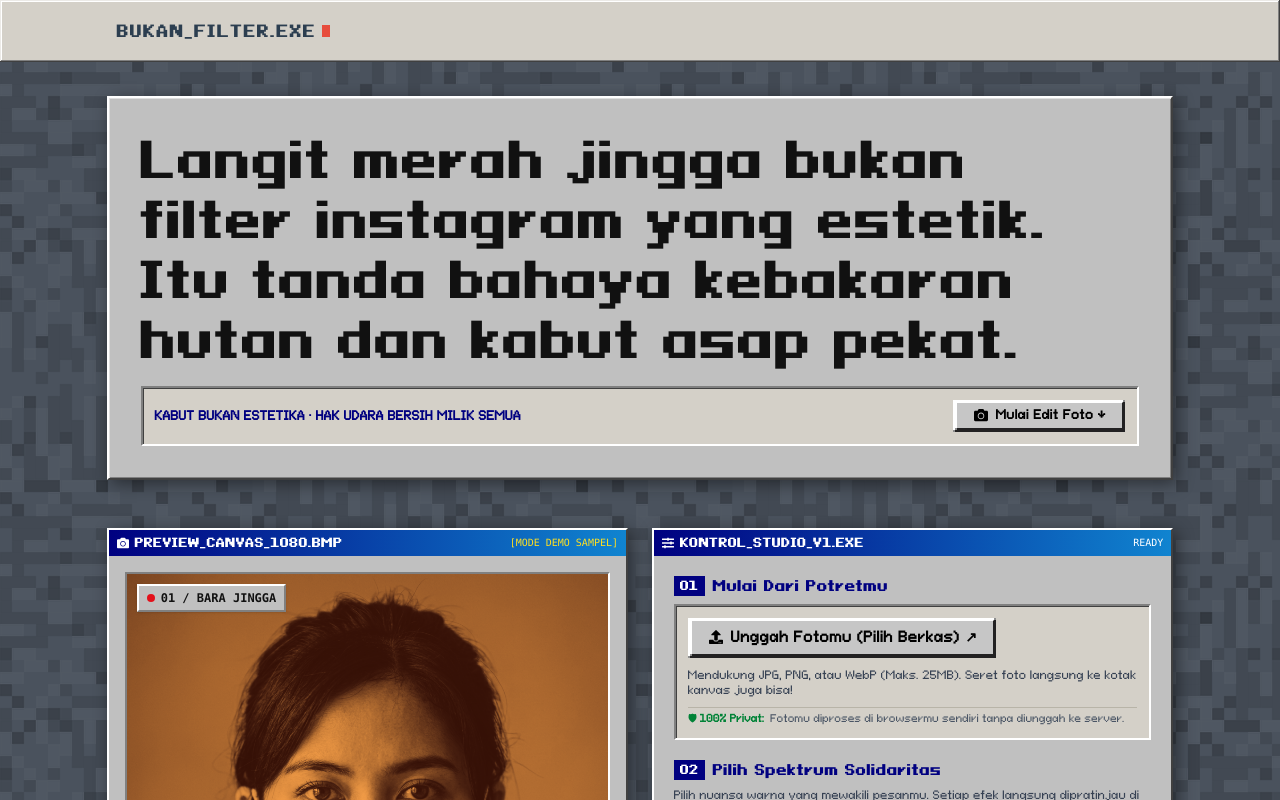
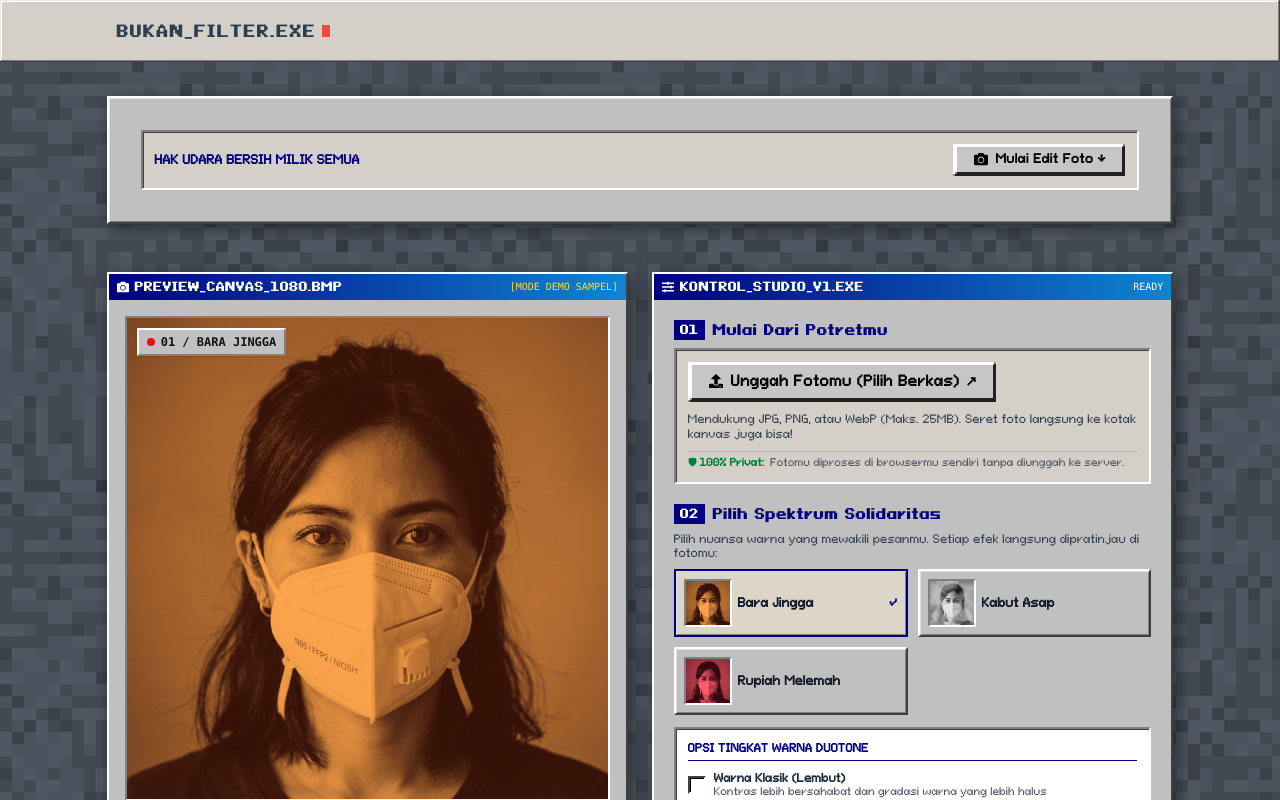
Before and after one commit to tawakalmit/bukan-filter, a Next.js app: page / in a window 1280 px wide. Shown: the top 800 px of the page. Built offline with nearby package versions, Linux system fonts and the light colour scheme.

Commit message:
feat: update banner text and comment out heading in main page

```diff
--- a/src/app/page.tsx
+++ b/src/app/page.tsx
@@ -282,13 +282,13 @@ export default function HomePage() {
                 <span>1 FOTO PROFIL · 1 SERUAN KEBERSAMAAN</span>
               </div> */}
 
-              <h1 className="text-2xl md:text-4xl lg:text-5xl font-extrabold text-[#111] leading-tight pixelbold">
+              {/* <h1 className="text-2xl md:text-4xl lg:text-5xl font-extrabold text-[#111] leading-tight pixelbold">
                 Langit merah jingga bukan filter instagram yang estetik. Itu tanda bahaya kebakaran hutan dan kabut asap pekat.
-              </h1>
+              </h1> */}
 
               <div className="win-inset-gray p-3 flex items-center justify-between flex-wrap gap-3">
                 <div className="text-xs font-bold text-[#000080]">
-                  KABUT BUKAN ESTETIKA · HAK UDARA BERSIH MILIK SEMUA
+                  HAK UDARA BERSIH MILIK SEMUA
                 </div>
                 <PixelButton
                   title="Mulai Edit Foto ↓"
```
